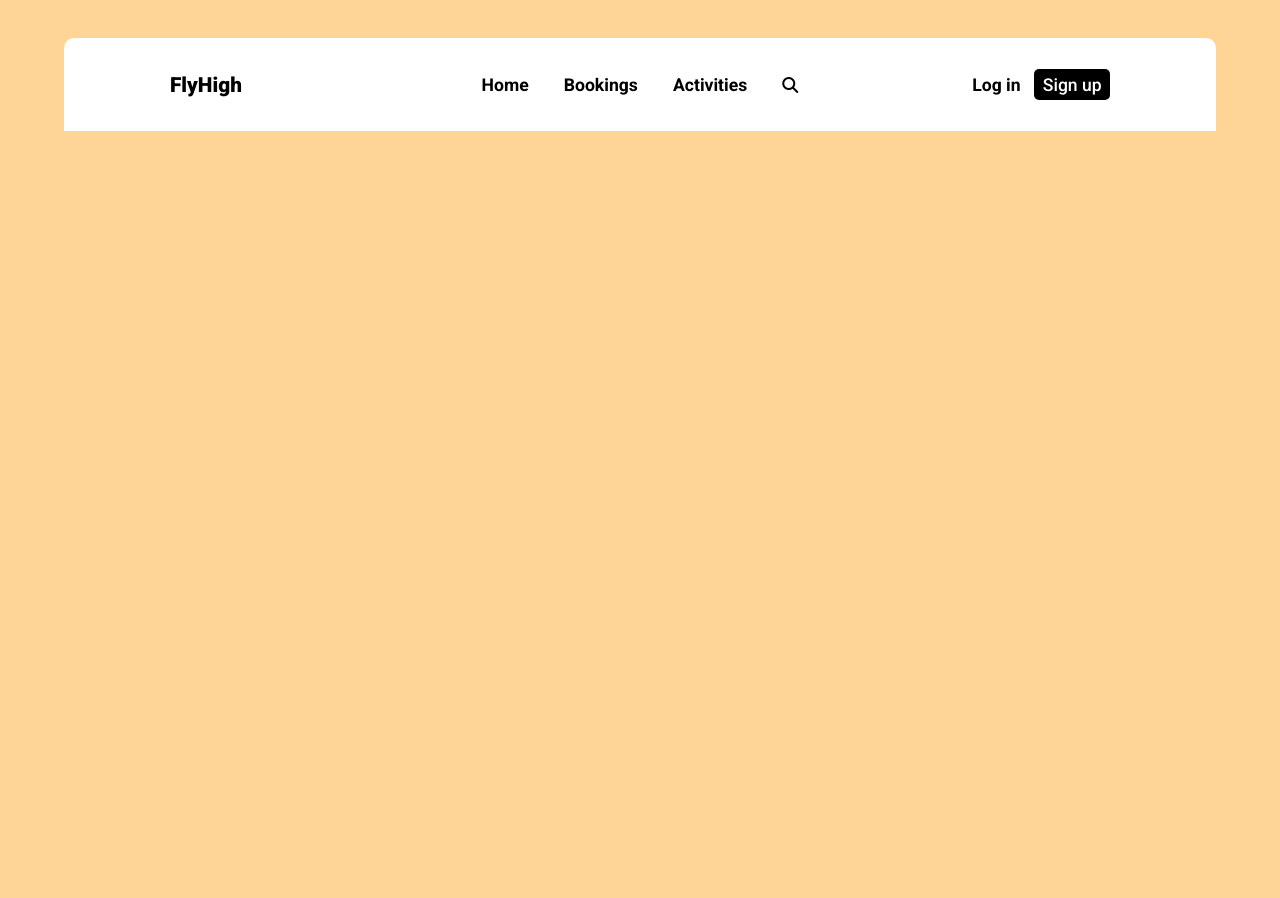
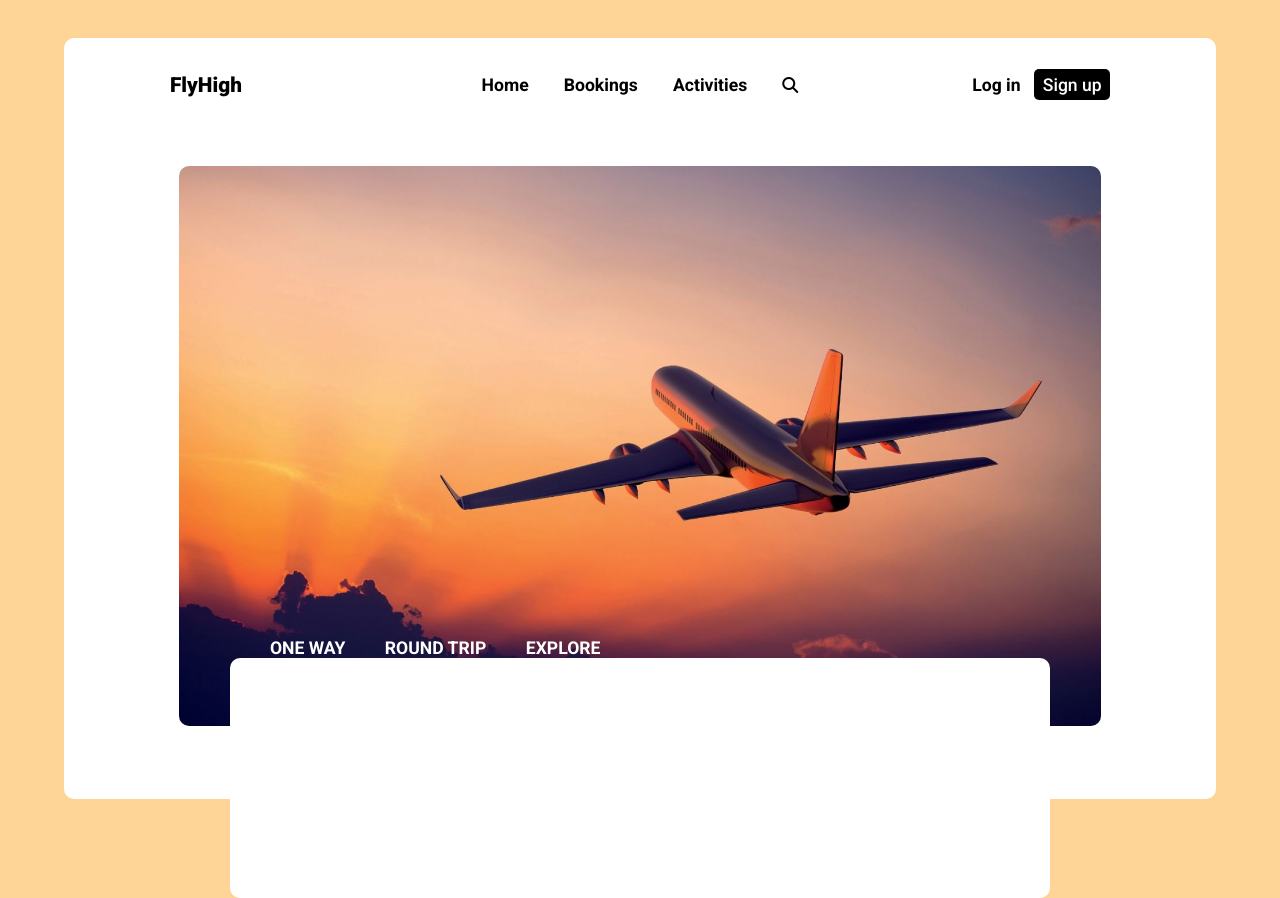
Before and after one commit to kavinprakash091/FLIGHT-BOOKING, a React (Create React App) app in the folder front_end/: page / in a window 1280 px wide. Before the commit the page ends 800 px from the top, so only its background shows below. Built offline with nearby package versions, Linux system fonts and the light colour scheme.

Commit message:
home-slider

```diff
--- /dev/null
+++ b/front_end/src/components/HomeSearch.js
@@ -0,0 +1,22 @@
+import React, { useState } from 'react';
+import '../styles/HomeScreen.css';
+import { Link } from 'react-router-dom';
+
+export default function HomeSearch() {
+  const [isActiveNav, setActiveNav] = useState(1);
+  return (
+    <section className="home-search-container">
+      <ul className="home-search-container-header">
+        <li className={isActiveNav === 1 && 'active-home-search-header'}>
+          ONE WAY
+        </li>
+        <li className={isActiveNav === 2 && 'active-home-search-header'}>
+          ROUND TRIP
+        </li>
+        <li className={isActiveNav === 3 && 'active-home-search-header'}>
+          <Link to="#explore">EXPLORE</Link>
+        </li>
+      </ul>
+    </section>
+  );
+}
--- a/front_end/src/screens/HomeScreen.js
+++ b/front_end/src/screens/HomeScreen.js
@@ -1,11 +1,15 @@
 import React from 'react';
 import '../styles/HomeScreen.css';
 import Navbar from '../components/Navbar';
+import HomeSlider from '../components/HomeSlider';
+import HomeSearch from '../components/HomeSearch';
 
 export default function HomeScreen() {
   return (
     <section className="home-page">
       <Navbar />
+      <HomeSlider />
+      <HomeSearch />
     </section>
   );
 }
--- a/front_end/src/styles/HomeScreen.css
+++ b/front_end/src/styles/HomeScreen.css
@@ -1,6 +1,52 @@
 .home-page {
   width: 90%;
+  padding-bottom: 3%;
   margin: 3% auto;
   border-radius: 10px;
   background-color: #ffffff;
 }
+
+.home-slider-container {
+  width: 80%;
+  height: 70vh;
+  margin: 3% auto;
+  border-radius: 10px;
+  background: url('../assets/home_background.jpg');
+  background-size: cover;
+  background-repeat: no-repeat;
+}
+
+.home-search-container {
+  position: absolute;
+  height: 30vh;
+  width: 64%;
+  margin: -8% 0% 0% 13%;
+  border-radius: 10px;
+  background-color: #ffffff;
+}
+
+.home-search-container-header {
+  position: absolute;
+  width: 50%;
+  margin-top: -2.5%;
+  list-style: none;
+  background: transparent;
+  display: flex;
+  align-items: center;
+  justify-content: space-evenly;
+}
+
+.home-search-container-header li {
+  font-size: 1.1rem;
+  font-weight: 600;
+  color: #ffffff;
+  background: transparent;
+  cursor: pointer;
+}
+
+.home-search-container-header li a {
+  font-weight: 600;
+  color: #ffffff;
+  text-decoration: none;
+  background: transparent;
+}
```
Also changed, not shown: front_end/src/assets/home_background.jpg (added).
